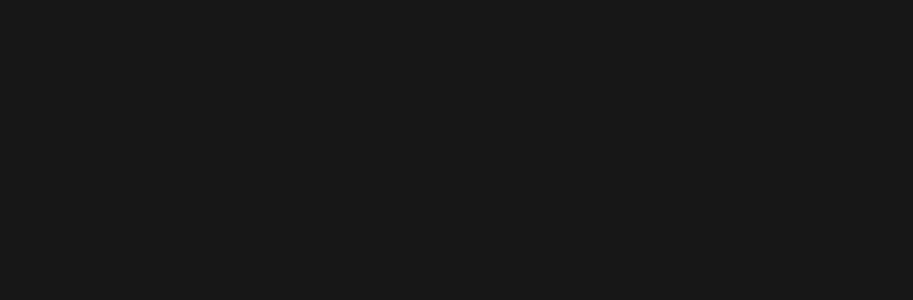
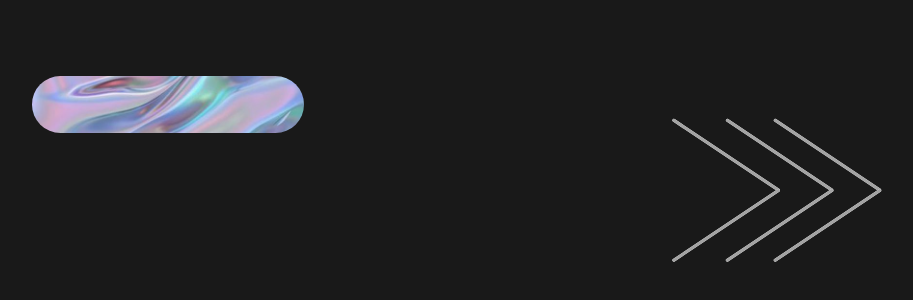
Before and after one commit to AsmaKolaib/asma-portfolio, a Next.js app: page / in a window 1280 px wide. Shown: the part 426-726 px from the top of the page, without its empty margins (334-1247 px from the left). Built offline with nearby package versions, Linux system fonts and the light colour scheme.

Commit message:
add projects section

```diff
--- a/app/components/Projects/index.jsx
+++ b/app/components/Projects/index.jsx
@@ -0,0 +1,195 @@
+import Image from "next/image";
+import Project from "./project.jsx";
+import { motion } from 'framer-motion';
+
+
+
+const Projects = () => {
+  return (
+    <motion.div
+      className="overflow-hidden w-screen h-screen "
+      whileTap={{ cursor: "grabbing" }}
+    >
+      <motion.div
+        className="flex h-full"
+        drag="x"
+        dragConstraints={{ left: -window.innerWidth * 2, right: 0 }}
+        dragElastic={0.2}
+      >
+        {/* Slide 1: Intro */}
+        <div className=" min-w-full h-screen grid grid-cols-2 gap-1 p-8">
+          <div className="h-full flex flex-col justify-center items-start text-left">
+            <h1 className="font-robuka text-9xl">projects</h1>
+            <p className="text-4xl leading-relaxed mt-4">
+              I have worked on a number of recent <br />
+              <span className="inline-flex items-center gap-4">
+                projects, including...
+                <Image
+                  src="/images/img.png"
+                  alt="img"
+                  width={100}
+                  height={100}
+                  className="rounded-full w-[300px] h-[57px] object-cover"
+                />
+              </span>
+            </p>
+          </div>
+
+          <div className="h-full flex items-end justify-end pr-4 pb-10">
+          <div className="h-full flex items-end justify-end pr-4 pb-10">
+          <svg
+            width="211"
+            height="144"
+            viewBox="0 0 211 144"
+            fill="none"
+            xmlns="http://www.w3.org/2000/svg"
+          >
+            {/* SVG lines... */}
+            <line
+              x1="104.221"
+              y1="2.35448"
+              x2="208.714"
+              y2="72.0166"
+              stroke="white"
+              strokeWidth="3"
+              strokeLinecap="round"
+            />
+            <line
+              x1="104.221"
+              y1="2.35448"
+              x2="208.714"
+              y2="72.0166"
+              stroke="#A3A3A3"
+              strokeWidth="3"
+              strokeLinecap="round"
+            />
+            <line
+              x1="1.5"
+              y1="-1.5"
+              x2="127.085"
+              y2="-1.5"
+              transform="matrix(0.83205 -0.5547 -0.5547 -0.83205 102.141 141.807)"
+              stroke="white"
+              strokeWidth="3"
+              strokeLinecap="round"
+            />
+            <line
+              x1="1.5"
+              y1="-1.5"
+              x2="127.085"
+              y2="-1.5"
+              transform="matrix(0.83205 -0.5547 -0.5547 -0.83205 102.141 141.807)"
+              stroke="#A3A3A3"
+              strokeWidth="3"
+              strokeLinecap="round"
+            />
+            <line
+              x1="56.3497"
+              y1="2.35448"
+              x2="160.843"
+              y2="72.0166"
+              stroke="white"
+              strokeWidth="3"
+              strokeLinecap="round"
+            />
+            <line
+              x1="56.3497"
+              y1="2.35448"
+              x2="160.843"
+              y2="72.0166"
+              stroke="#A3A3A3"
+              strokeWidth="3"
+              strokeLinecap="round"
+            />
+            <line
+              x1="1.5"
+              y1="-1.5"
+              x2="127.085"
+              y2="-1.5"
+              transform="matrix(0.83205 -0.5547 -0.5547 -0.83205 54.2695 141.807)"
+              stroke="white"
+              strokeWidth="3"
+              strokeLinecap="round"
+            />
+            <line
+              x1="1.5"
+              y1="-1.5"
+              x2="127.085"
+              y2="-1.5"
+              transform="matrix(0.83205 -0.5547 -0.5547 -0.83205 54.2695 141.807)"
+              stroke="#A3A3A3"
+              strokeWidth="3"
+              strokeLinecap="round"
+            />
+            <line
+              x1="2.85454"
+              y1="2.35546"
+              x2="107.348"
+              y2="72.0175"
+              stroke="white"
+              strokeWidth="3"
+              strokeLinecap="round"
+            />
+            <line
+              x1="2.85454"
+              y1="2.35546"
+              x2="107.348"
+              y2="72.0175"
+              stroke="#A3A3A3"
+              strokeWidth="3"
+              strokeLinecap="round"
+            />
+            <line
+              x1="1.5"
+              y1="-1.5"
+              x2="127.085"
+              y2="-1.5"
+              transform="matrix(0.83205 -0.5547 -0.5547 -0.83205 0.774414 141.808)"
+              stroke="white"
+              strokeWidth="3"
+              strokeLinecap="round"
+            />
+            <line
+              x1="1.5"
+              y1="-1.5"
+              x2="127.085"
+              y2="-1.5"
+              transform="matrix(0.83205 -0.5547 -0.5547 -0.83205 0.774414 141.808)"
+              stroke="#A3A3A3"
+              strokeWidth="3"
+              strokeLinecap="round"
+            />
+          </svg>
+        </div>
+          </div>
+        </div>
+
+        {/* Slide 2: Project 1 */}
+        <div className="min-w-full h-screen flex items-center justify-center p-8">
+          <Project
+            name="EXAMPLE 1"
+            description="Description of the first project..."
+            shortSummary="Short summary"
+            tyoe="web"
+            year="2012"
+          />
+        </div>
+
+        {/* Slide 3: Project 2 */}
+        <div className="min-w-full h-screen flex items-center justify-center p-8">
+          <Project
+            name="EXAMPLE 2"
+            description="Description of the second project..."
+            shortSummary="Short summary"
+            tyoe="app"
+            year="2014"
+          />
+        </div>
+
+        {/* Add more slides here */}
+      </motion.div>
+    </motion.div>
+  );
+};
+
+export default Projects;
--- /dev/null
+++ b/app/components/Projects/project.jsx
@@ -0,0 +1,32 @@
+import Image from "next/image";
+
+const project = ({ name, shortSummary, description, tyoe, year }) => {
+  return (
+    <div className=" w-full  p-4 rounded-lg shadow-lg grid grid-cols-2 pointer-events-none   ">
+      <div>
+        <Image
+          src="/images/proj1.png"
+          alt="img"
+          width={100}
+          height={100}
+          className=" rounded-r-2xl rounded-b-2xl h-screen w-full object-center"
+        />
+      </div>
+      <div className=" flex flex-col  justify-around p-20">
+        <div>
+          <h1 className=" text-6xl font-extralight uppercase  ">{name}</h1>
+          <p className="border-b-2 border-gray-600 py-10 text-4xl ">
+            {shortSummary}
+          </p>
+        </div>
+        <p className="text-xl ">{description}</p>
+        <div className="flex justify-between text-lg uppercase ">
+          <p>{tyoe}</p>
+          <p> {year}</p>
+        </div>
+      </div>
+    </div>
+  );
+};
+
+export default project;
--- a/app/globals.css
+++ b/app/globals.css
@@ -1,6 +1,4 @@
 @import "tailwindcss";
-
-
 
 :root {
   --background: #ffffff;
@@ -36,6 +34,6 @@
   background-position: left top, right top;
   background-repeat: no-repeat, no-repeat;
   background-size: cover, cover;*/
-  background-color:var(--foreground);
+  background-color:#191919;
   color: var(--foreground);
   font-family: var(--font-poppins), Helvetica, sans-serif;}
--- a/app/page.js
+++ b/app/page.js
@@ -1,21 +1,16 @@
-'use client';
+"use client";
 import Header from "./components/Header";
 import Hero from "./components/Hero";
+import Projects from "./components/Projects";
 
 function Home() {
   return (
-
-
     <>
-
-
-{/* <Header/>
-<Hero/> */}
-
-
+      {/* <Header/>
+       <Hero/>  */}
+      <Projects />
 
     </>
-
   );
 }
 
```
Also changed, not shown: public/images/proj1.png (added), public/images/proj2.png (added).
